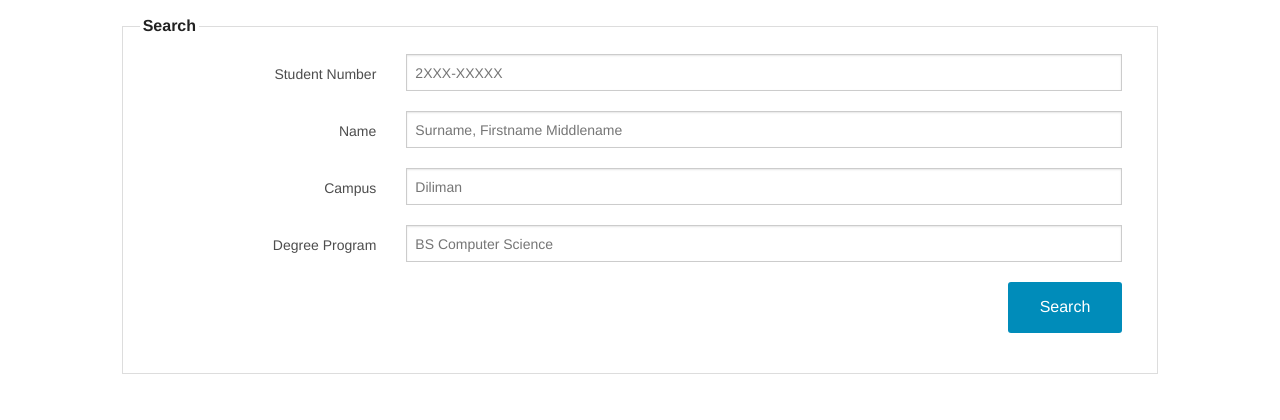
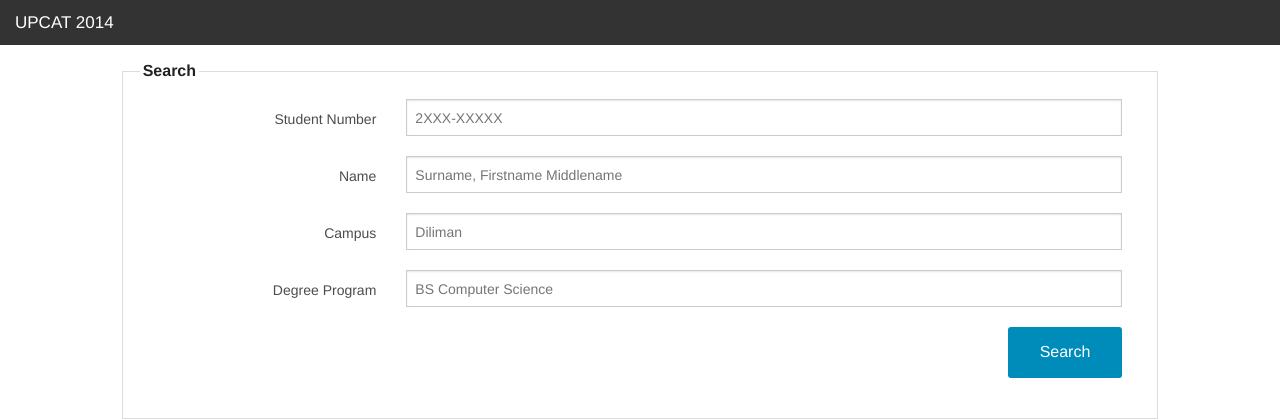
Before and after one commit to abrubin/upcat2014, a CodeIgniter app: the page made by application/views/main-view.php in a window 1280 px wide. Shown: the top 420 px of the page. Run offline with CodeIgniter, Linux system fonts and the light colour scheme; data that the repository does not hold is empty.

Commit message:
added top nav bar

```diff
--- a/application/views/main-view.php
+++ b/application/views/main-view.php
@@ -19,6 +19,16 @@
 		</script>
 	</head>
 	<body>
+		<div class="sticky">
+			<nav class="top-bar" data-topbar>
+				<ul class="title-area">
+					<li class="name">
+						<h1><a href="<?=base_url()?>">UPCAT 2014</a></h1>
+					</li>
+				</ul>
+			</nav>
+		</div>
+
 		<div class="small-10 small-centered columns">
 			<form id="search_frm" method="post" action="<?=base_url()?>main" role="form">
 				<fieldset>
```
